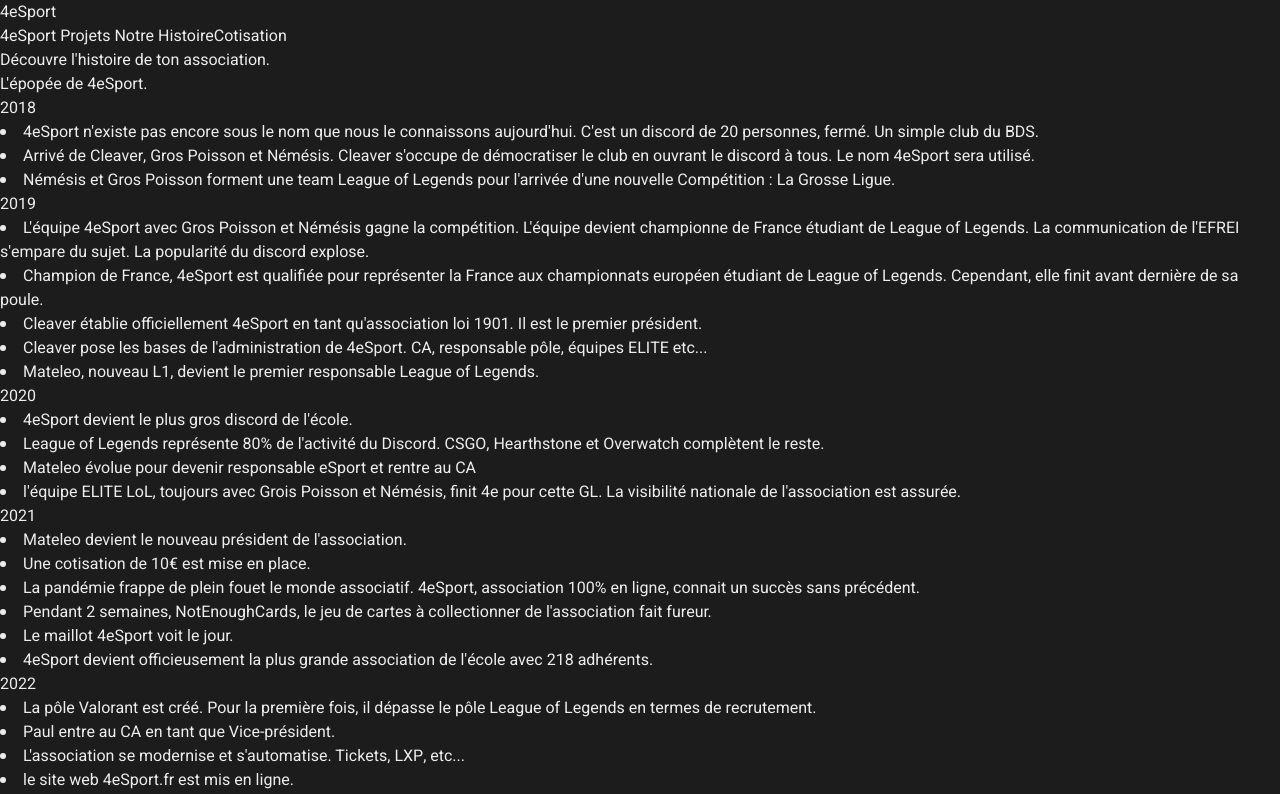
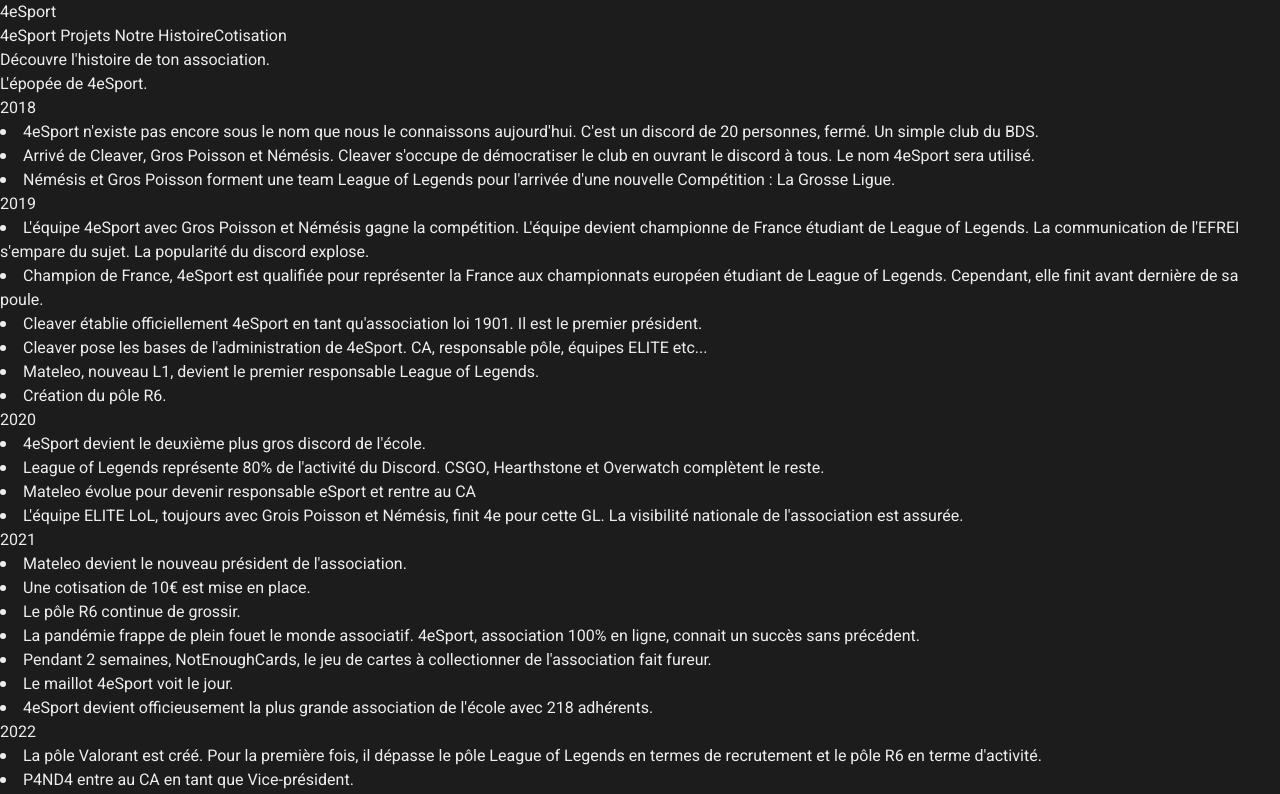
Before and after one commit to Mateleo/4eSport, a Nuxt app in the folder nuxt/: page /histoire in a window 1280 px wide. Shown: the top 794 px of the page. Built offline with nearby package versions, Linux system fonts and the light colour scheme.

Commit message:
histoire update

```diff
--- a/nuxt/pages/histoire.vue
+++ b/nuxt/pages/histoire.vue
@@ -28,15 +28,16 @@
             <li class="text-white/70 my-2">Cleaver établie officiellement 4eSport en tant qu'association loi 1901. Il est le premier président.</li>
             <li class="text-white/70 my-2">Cleaver pose les bases de l'administration de 4eSport. CA, responsable pôle, équipes ELITE etc...</li>
             <li class="text-white/70 my-2">Mateleo, nouveau L1, devient le premier responsable League of Legends.</li>
+            <li class="text-white/70 my-2">Création du pôle R6.</li>
         </div>
         <div>
             <h1 class="text-3xl font-semibold text-white/90 mt-6">2020</h1>
             <div class="h-[10px] w-[65px] border-b-4 mb-5 border-green-500"></div>
-            <li class="text-white/70 my-2">4eSport devient le plus gros discord de l'école.</li>
+            <li class="text-white/70 my-2">4eSport devient le deuxième plus gros discord de l'école.</li>
             <li class="text-white/70 my-2">League of Legends représente 80% de l'activité du Discord. CSGO, Hearthstone et Overwatch complètent le
                 reste.</li>
             <li class="text-white/70 my-2">Mateleo évolue pour devenir responsable eSport et rentre au CA</li>
-            <li class="text-white/70 my-2">l'équipe ELITE LoL, toujours avec Grois Poisson et Némésis, finit 4e pour cette GL. La visibilité
+            <li class="text-white/70 my-2">L'équipe ELITE LoL, toujours avec Grois Poisson et Némésis, finit 4e pour cette GL. La visibilité
                 nationale de l'association est assurée.</li>
         </div>
         <div>
@@ -44,6 +45,7 @@
             <div class="h-[10px] w-[65px] border-b-4 mb-5 border-green-500"></div>
             <li class="text-white/70 my-2">Mateleo devient le nouveau président de l'association.</li>
             <li class="text-white/70 my-2">Une cotisation de 10€ est mise en place.</li>
+            <li class="text-white/70 my-2">Le pôle R6 continue de grossir.</li>
             <li class="text-white/70 my-2">La pandémie frappe de plein fouet le monde associatif. 4eSport, association 100% en ligne, connait un
                 succès sans précédent.</li>
             <li class="text-white/70 my-2">Pendant 2 semaines, NotEnoughCards, le jeu de cartes à collectionner de l'association fait fureur.</li>
@@ -53,11 +55,12 @@
         <div>
             <h1 class="text-3xl font-semibold text-white/90 mt-6">2022</h1>
             <div class="h-[10px] w-[65px] border-b-4 mb-5 border-green-500"></div>
-            <li class="text-white/70 my-2">La pôle Valorant est créé. Pour la première fois, il dépasse le pôle League of Legends en termes de recrutement.</li>
-            <li class="text-white/70 my-2">Paul entre au CA en tant que Vice-président.</li>
+            <li class="text-white/70 my-2">La pôle Valorant est créé. Pour la première fois, il dépasse le pôle League of Legends en termes de recrutement et le pôle R6 en terme d'activité.</li>
+            <li class="text-white/70 my-2">P4ND4 entre au CA en tant que Vice-président.</li>
             <li class="text-white/70 my-2">L'association se modernise et s'automatise. Tickets, LXP, etc...</li>
-            <li class="text-white/70 my-2">le site web 4eSport.fr est mis en ligne.</li>
+            <li class="text-white/70 my-2">Le site web 4eSport.fr est mis en ligne.</li>
             <li class="text-white/70 my-2">Un pull associatif est proposé aux membres.</li>
+            <li class="text-white/70 my-2">4eSport.</li>
             <li class="text-white/70 my-2">NEC S2 dépasse les 200 joueurs uniques en 2 semaines.</li>
             <li class="text-white/70 my-2">Une communication renforcée se met en place. Les affiches et messages sont plus récurrents. Une responsable communication est recrutée.</li>
         </div>
```
